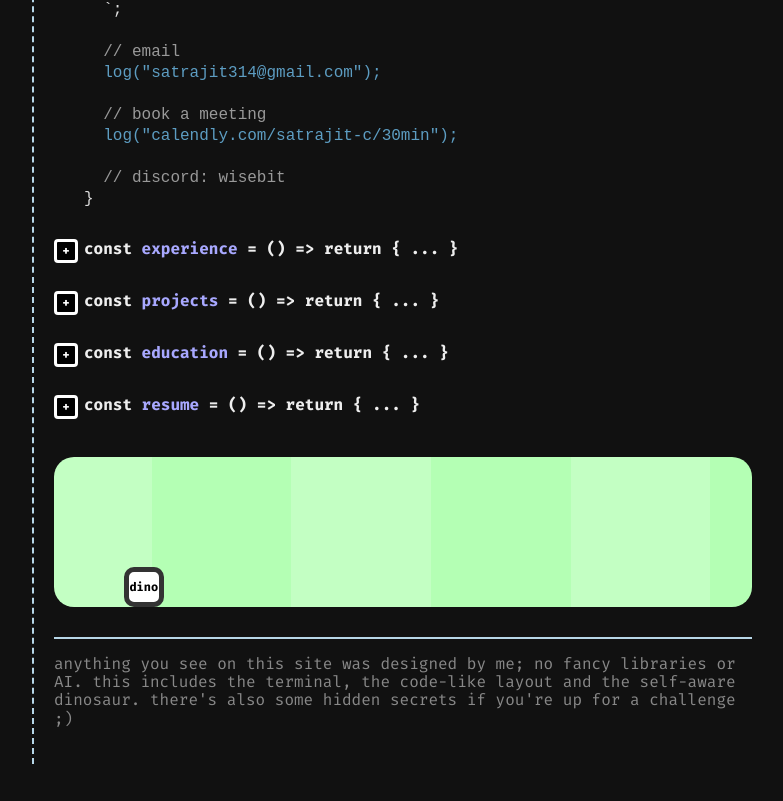
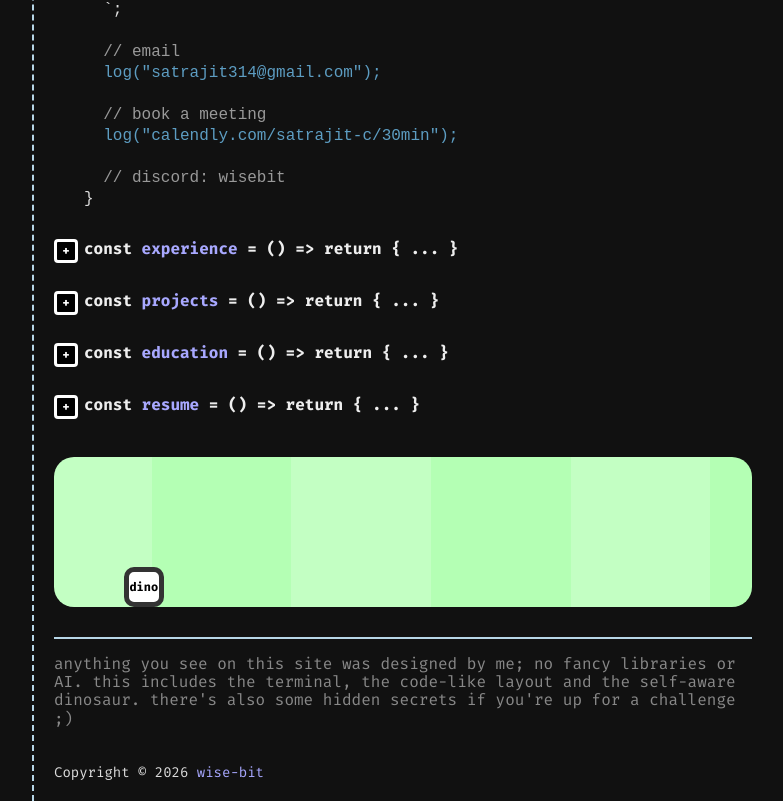
Before and after one commit to wise-bit/wise-bit.github.io, a Next.js app: page / in a window 1280 px wide. Shown: the part 966-1767 px from the top of the page, without its empty margins (96-879 px from the left). Before the commit the page ends 1730 px from the top, so only its background shows below. Built offline with nearby package versions, Linux system fonts and the light colour scheme.

Commit message:
feat: footer

```diff
--- a/app/page.tsx
+++ b/app/page.tsx
@@ -9,7 +9,7 @@
       <main className={styles.main}>
         <Navbar />
         <Home username='sat' />
-        {/* <Footer /> */}
+        <Footer />
       </main>
     </div>
   );
--- a/components/Footer.tsx
+++ b/components/Footer.tsx
@@ -9,7 +9,11 @@
 const Navbar: NextPage<Props> = (props) => {
   return (
     <>
-      <div>asd</div>
+      <footer>
+        <div className={styles.footerContainer}>
+          Copyright © 2026 <a href='https://github.com/wise-bit'>wise-bit</a>
+        </div>
+      </footer>
     </>
   );
 };
--- a/styles/Footer.module.css
+++ b/styles/Footer.module.css
@@ -0,0 +1,10 @@
+.footerContainer {
+  font-family: var(--font-fira-mono), monospace;
+  color: #ddd;
+  padding-bottom: 20px;
+  font-size: 14px;
+}
+
+.footerContainer a {
+  color: #a8a8ff;
+}
--- a/styles/Index.module.css
+++ b/styles/Index.module.css
@@ -34,6 +34,17 @@
   border-left: 2px dashed #b7d6e7ff;
 }
 
+.main::before {
+  content: "";
+  position: fixed;
+  top: 0;
+  left: 0;
+  width: calc(10vw - 2px);
+  height: 100%;
+  background-color: #000000;
+  z-index: 9;
+}
+
 .title {
   margin: 0;
   line-height: 1.15;
@@ -52,4 +63,8 @@
     padding-left: 0px;
     border: none;
   }
+
+  .main::before {
+    width: 0px;
+  }
 }
```
